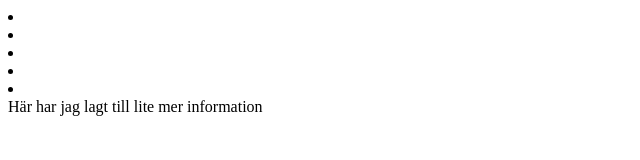
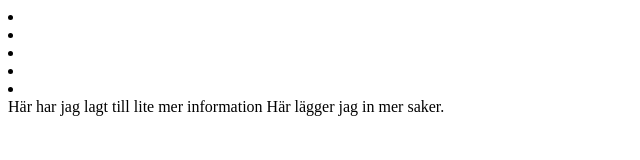
Before and after one commit to lespionage/newstuff, a plain HTML site: page index.html in a window 1280 px wide. Shown: the whole page, without its empty margins (0-640 px from the left). Drawn offline with Linux system fonts and the light colour scheme.

Commit message:
Sista versionen

```diff
--- a/index.html
+++ b/index.html
@@ -7,4 +7,5 @@
 
 
 	Här har jag lagt till lite mer information
+	Här lägger jag in mer saker.
 </html>
```
